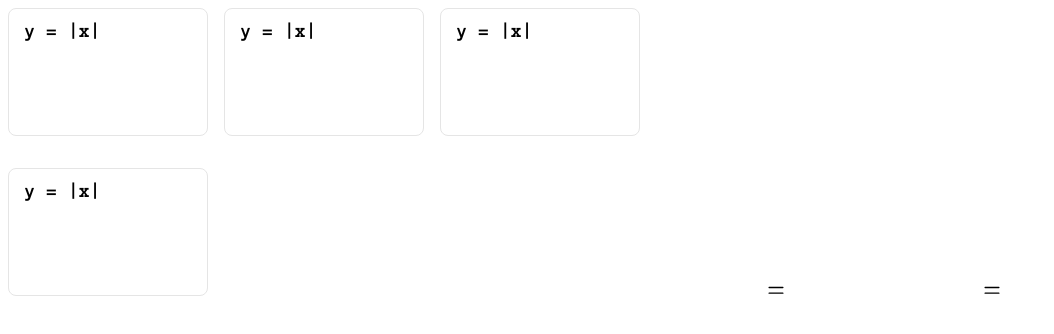
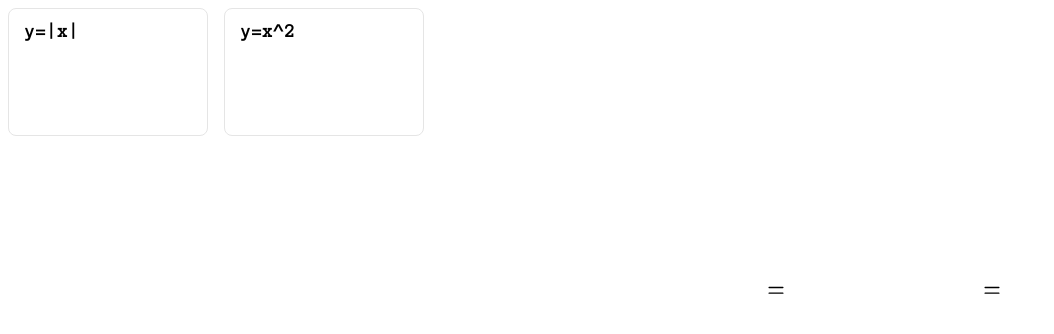
Before and after one commit to sujang958/pairaph, a SvelteKit app: page / in a window 1280 px wide. Shown: the top 334 px of the page, without its empty margins (0-1054 px from the left). Built offline with nearby package versions, Linux system fonts and the light colour scheme; a web font is replaced by a local one.

Commit message:
feat: implement listing graph equations

```diff
--- a/src/routes/+page.svelte
+++ b/src/routes/+page.svelte
@@ -2,13 +2,16 @@
 	import { onMount } from "svelte"
 	import { flip } from "svelte/animate"
 
-	const graphs: Extract<Desmos.ExpressionState, { type?: "expression" }>[] = [
-		{ type: "expression", id: "graph1", latex: "y=|x|" },
-		{ type: "expression", id: "graph2", latex: "y=x^2" }
+	const graphs: (Extract<Desmos.ExpressionState, { type?: "expression" }> & { solved: boolean })[] =
+		[
+			{ type: "expression", id: "graph1", latex: "y=|x|", solved: false },
+			{ type: "expression", id: "graph2", latex: "y=x^2", solved: false }
 		]
 
 	let draggedGraph: HTMLDivElement | null
 	let draggedGraphCopy: HTMLDivElement | null
+
+	let consideredAnswer: HTMLDivElement | null
 
 	onMount(() => {
 		document.addEventListener("mousemove", (event) => {
@@ -31,27 +34,19 @@
 
 <div class="flex flex-row w-full p-2">
 	<section class="grid w-1/2 gap-4 grid-cols-3">
-		<!-- svelte-ignore a11y_no_static_element_interactions -->
+		{#each graphs as graph}<!-- svelte-ignore a11y_no_static_element_interactions -->
 			<div
-			class="rounded-lg px-4 py-2 border border-neutral-200 max-h-80 h-32"
+				class="rounded-lg px-4 py-2 border border-neutral-200 max-h-80 h-32 transition duration-200"
 				onmouseenter={(event) => {
-				if (draggedGraphCopy) event.currentTarget.classList.add("bg-neutral-400/40")
+					if (draggedGraphCopy) event.currentTarget.classList.add("bg-neutral-400/30")
 				}}
 				onmouseleave={(event) => {
-				if (draggedGraphCopy) event.currentTarget.classList.remove("bg-neutral-400/40")
+					if (draggedGraphCopy) event.currentTarget.classList.remove("bg-neutral-400/30")
 				}}
 			>
-			<p class="text-xl font-anonymous-pro font-bold">y = |x|</p>
+				<p class="text-xl font-anonymous-pro font-bold">{graph.latex}</p>
 			</div>
-		<div class="rounded-lg px-4 py-2 border border-neutral-200 max-h-80 h-32">
-			<p class="text-xl font-anonymous-pro font-bold">y = |x|</p>
-		</div>
-		<div class="rounded-lg px-4 py-2 border border-neutral-200 max-h-80 h-32">
-			<p class="text-xl font-anonymous-pro font-bold">y = |x|</p>
-		</div>
-		<div class="rounded-lg px-4 py-2 border border-neutral-200 max-h-80 h-32">
-			<p class="text-xl font-anonymous-pro font-bold">y = |x|</p>
-		</div>
+		{/each}
 	</section>
 
 	<section class="grid w-1/2 gap-4 grid-cols-3">
```
Lines whose indentation alone changed are shown as unchanged.
